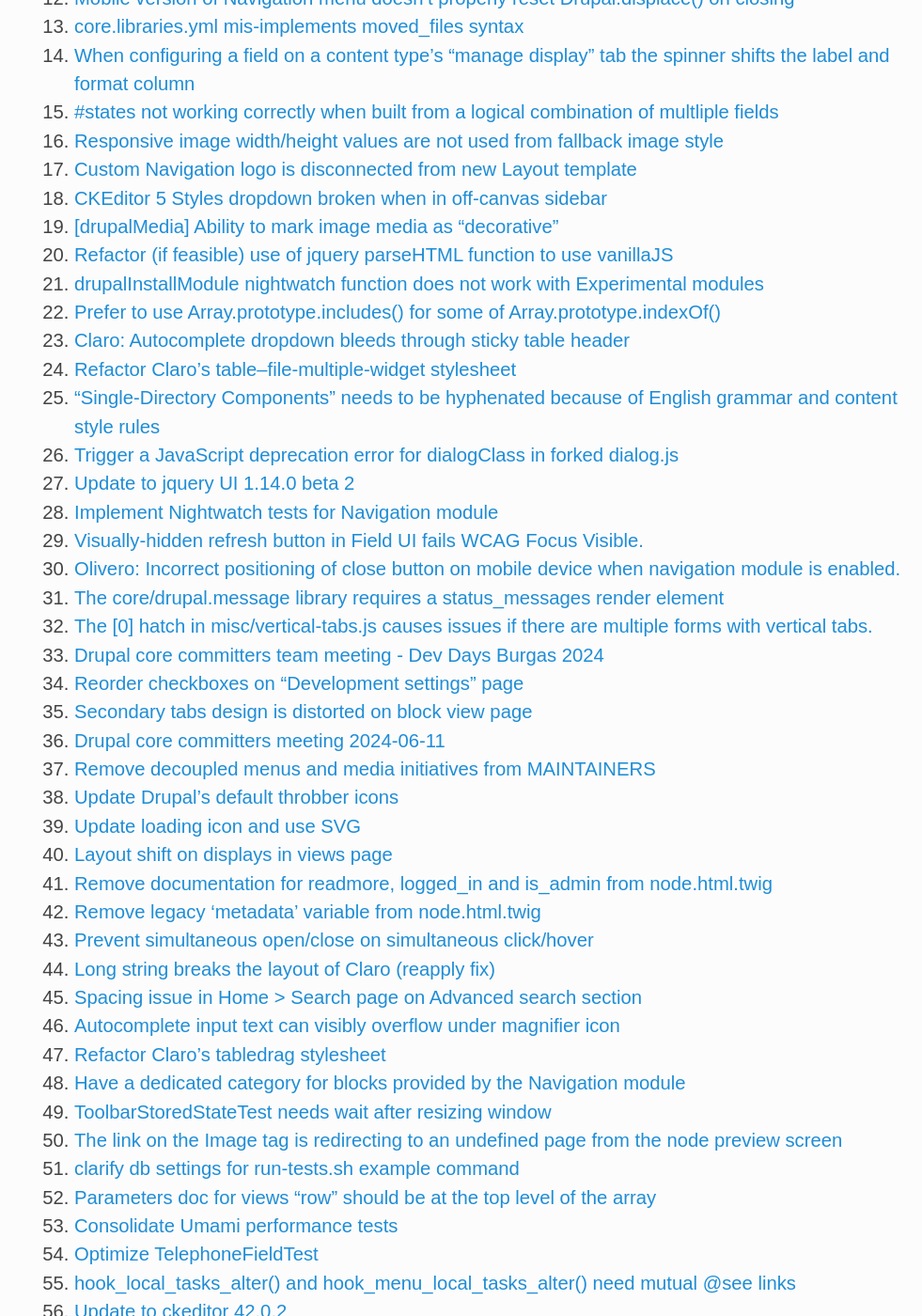
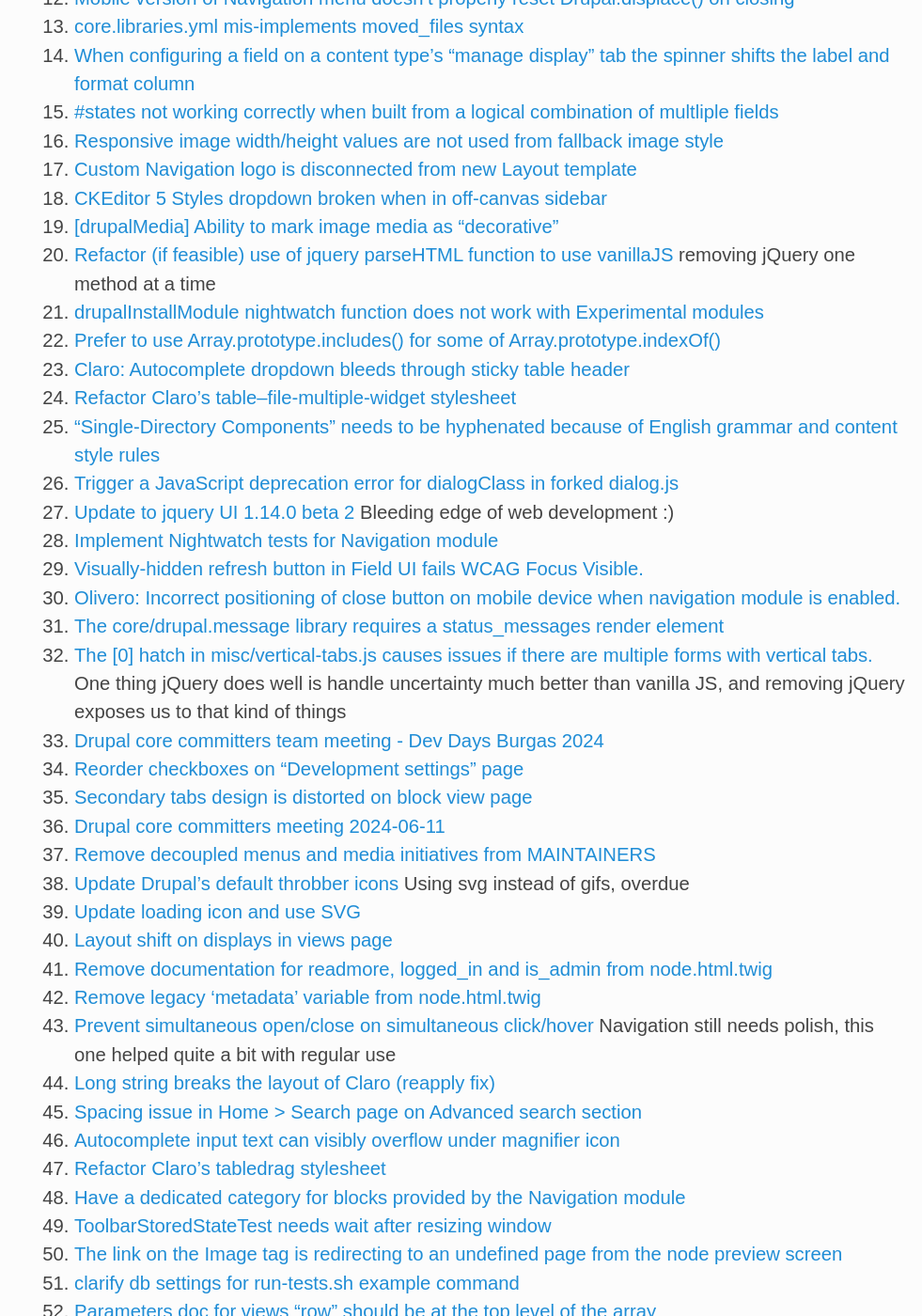
Before and after one commit to theodoreb/theodoreb.github.io, a Jekyll site: the page built from _posts/2024-08-08-summer-sponsored-drupal-contribution.markdown, in a window 1280 px wide and 1400 px high, scrolled down 886 px. Shown: the whole window at 94% size, without its empty margins (299-1280 px from the left). Built offline with Jekyll 4.4.1, drawn with Linux system fonts in a browser that asks for light colours; some of the changed text lies outside the part shown.

Commit message:
Post: A Summer of Sponsored Drupal Contribution

```diff
--- a/_posts/2024-08-08-summer-sponsored-drupal-contribution.markdown
+++ b/_posts/2024-08-08-summer-sponsored-drupal-contribution.markdown
@@ -34,30 +34,30 @@
 1. [Custom Navigation logo is disconnected from new Layout template](https://www.drupal.org/project/drupal/issues/3443810)
 1. [CKEditor 5 Styles dropdown broken when in off-canvas sidebar](https://www.drupal.org/project/drupal/issues/3409561)
 1. [\[drupalMedia\] Ability to mark image media as "decorative"](https://www.drupal.org/project/drupal/issues/3313616)
-1. [Refactor (if feasible) use of jquery parseHTML function to use vanillaJS](https://www.drupal.org/project/drupal/issues/3238870)
+1. [Refactor (if feasible) use of jquery parseHTML function to use vanillaJS](https://www.drupal.org/project/drupal/issues/3238870) removing jQuery one method at a time
 1. [drupalInstallModule nightwatch function does not work with Experimental modules](https://www.drupal.org/project/drupal/issues/3455058)
 1. [Prefer to use Array.prototype.includes() for some of Array.prototype.indexOf()](https://www.drupal.org/project/drupal/issues/3454079)
 1. [Claro: Autocomplete dropdown bleeds through sticky table header](https://www.drupal.org/project/drupal/issues/3444344)
 1. [Refactor Claro's table--file-multiple-widget stylesheet](https://www.drupal.org/project/drupal/issues/3332473)
 1. ["Single-Directory Components" needs to be hyphenated because of English grammar and content style rules](https://www.drupal.org/project/drupal/issues/3455513)
 1. [Trigger a JavaScript deprecation error for dialogClass in forked dialog.js](https://www.drupal.org/project/drupal/issues/3440676)
-1. [Update to jquery UI 1.14.0 beta 2](https://www.drupal.org/project/drupal/issues/3454960)
+1. [Update to jquery UI 1.14.0 beta 2](https://www.drupal.org/project/drupal/issues/3454960) Bleeding edge of web development :)
 1. [Implement Nightwatch tests for Navigation module](https://www.drupal.org/project/drupal/issues/3393400)
 1. [Visually-hidden refresh button in Field UI fails WCAG Focus Visible.](https://www.drupal.org/project/drupal/issues/2990588)
 1. [Olivero: Incorrect positioning of close button on mobile device when navigation module is enabled.](https://www.drupal.org/project/drupal/issues/3450773)
 1. [The core/drupal.message library requires a status\_messages render element](https://www.drupal.org/project/drupal/issues/3396099)
-1. [The \[0\] hatch in misc/vertical-tabs.js causes issues if there are multiple forms with vertical tabs.](https://www.drupal.org/project/drupal/issues/3291764)
+1. [The \[0\] hatch in misc/vertical-tabs.js causes issues if there are multiple forms with vertical tabs.](https://www.drupal.org/project/drupal/issues/3291764) One thing jQuery does well is handle uncertainty much better than vanilla JS, and removing jQuery exposes us to that kind of things
 1. [Drupal core committers team meeting \- Dev Days Burgas 2024](https://www.drupal.org/project/drupal/issues/3457744)
 1. [Reorder checkboxes on "Development settings" page](https://www.drupal.org/project/drupal/issues/3457778)
 1. [Secondary tabs design is distorted on block view page](https://www.drupal.org/project/drupal/issues/3444998)
 1. [Drupal core committers meeting 2024-06-11](https://www.drupal.org/project/drupal/issues/3458405)
 1. [Remove decoupled menus and media initiatives from MAINTAINERS](https://www.drupal.org/project/drupal/issues/3458444)
-1. [Update Drupal's default throbber icons](https://www.drupal.org/project/drupal/issues/1974928)
+1. [Update Drupal's default throbber icons](https://www.drupal.org/project/drupal/issues/1974928) Using svg instead of gifs, overdue
 1. [Update loading icon and use SVG](https://www.drupal.org/project/drupal/issues/2575253)
 1. [Layout shift on displays in views page](https://www.drupal.org/project/drupal/issues/3444740)
 1. [Remove documentation for readmore, logged\_in and is\_admin from node.html.twig](https://www.drupal.org/project/drupal/issues/3458782)
 1. [Remove legacy 'metadata' variable from node.html.twig](https://www.drupal.org/project/drupal/issues/3458612)
-1. [Prevent simultaneous open/close on simultaneous click/hover](https://www.drupal.org/project/drupal/issues/3461284)
+1. [Prevent simultaneous open/close on simultaneous click/hover](https://www.drupal.org/project/drupal/issues/3461284) Navigation still needs polish, this one helped quite a bit with regular use
 1. [Long string breaks the layout of Claro (reapply fix)](https://www.drupal.org/project/drupal/issues/3458714)
 1. [Spacing issue in Home \> Search page on Advanced search section](https://www.drupal.org/project/drupal/issues/3462338)
 1. [Autocomplete input text can visibly overflow under magnifier icon](https://www.drupal.org/project/drupal/issues/3163127)
@@ -83,9 +83,9 @@
 1. [Stop using a data provider in UserPasswordResetTest](https://www.drupal.org/project/drupal/issues/3462561)
 1. [More efficient route lookup caching](https://www.drupal.org/project/drupal/issues/3461860)
 1. [Update deprecation notices in ajax.js](https://www.drupal.org/project/drupal/issues/3464581)
-1. [Consolidate ckeditor5's FunctionalJavascript tests](https://www.drupal.org/project/drupal/issues/3463456)
+1. [Consolidate ckeditor5's FunctionalJavascript tests](https://www.drupal.org/project/drupal/issues/3463456) More test speed
 1. [Drupal Displace outputs invalid value for \--drupal-displace-offset-right when opening top dialog](https://www.drupal.org/project/drupal/issues/3363127)
-1. [Subpixel rounding issue causes dialog to resize unnecessarily](https://www.drupal.org/project/drupal/issues/3458272)
+1. [Subpixel rounding issue causes dialog to resize unnecessarily](https://www.drupal.org/project/drupal/issues/3458272) That one had a funky side effect when resizing the browser window. It's gone now :)
 1. [Document that Uuid::isValid() only considers lowercase UUIDs as valid](https://www.drupal.org/project/drupal/issues/2625142)
 1. [Menu system docs section gives wrong alter hook](https://www.drupal.org/project/drupal/issues/3462100)
 1. [standardize docs on how to use the 4 types of test base](https://www.drupal.org/project/drupal/issues/3089907)
```
Also changed, not shown: other parts of _posts/2024-08-08-summer-sponsored-drupal-contribution.markdown (+1 -1 lines).
